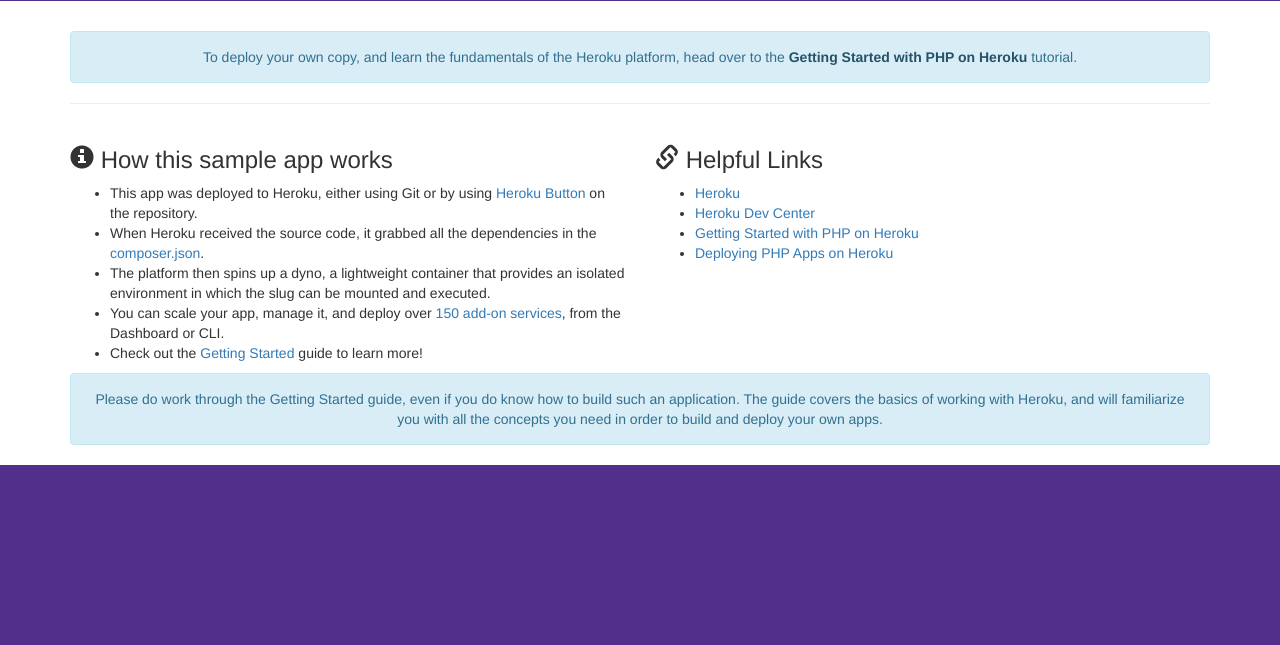
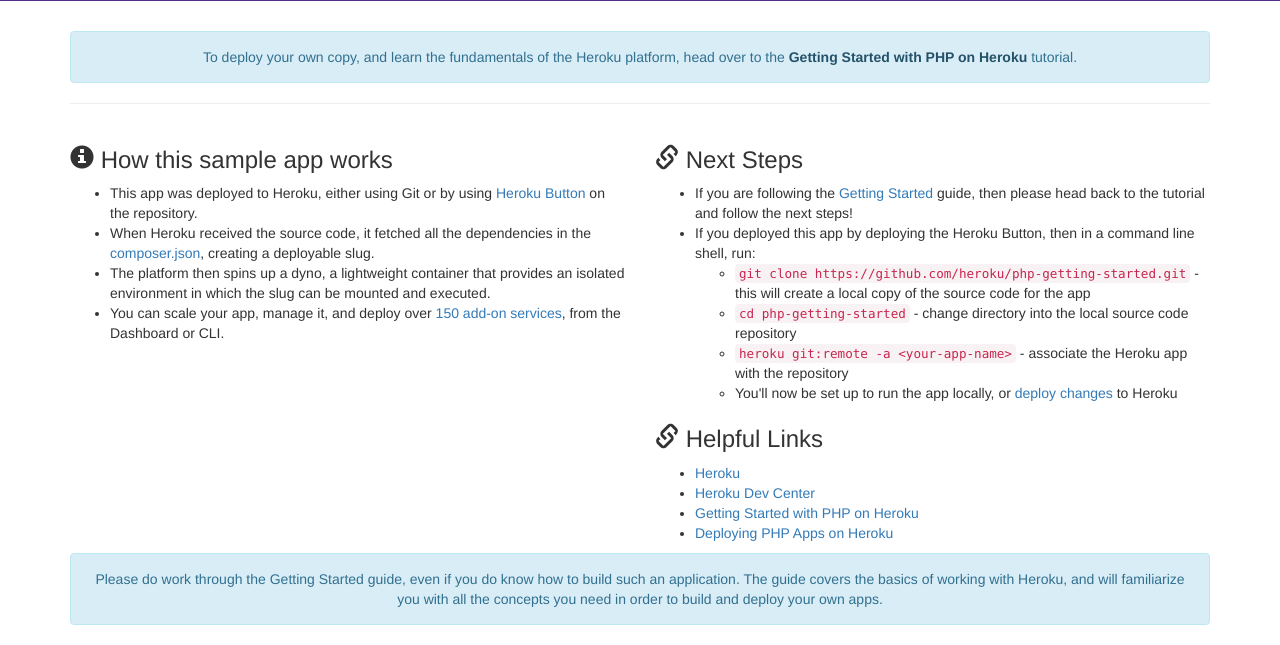
Before and after one commit to heroku/php-getting-started, a PHP site: template web/views/index.twig in a window 1280 px wide. Shown: the part 511-1156 px from the top of the page. Before the commit the page ends 976 px from the top, so only its background shows below. Run offline with PHP 8.4, Linux system fonts and the light colour scheme; the template is opened without the code that fills it, so the values that code supplies are empty; some libraries are stand-ins or nearby versions.

Commit message:
add next steps

```diff
--- a/web/views/header.html
+++ b/web/views/header.html
@@ -1,4 +1,4 @@
-<title>Getting Started</title>
+<title>PHP Getting Started on Heroku</title>
 <link rel="stylesheet" type="text/css" href="//maxcdn.bootstrapcdn.com/bootstrap/3.3.4/css/bootstrap.min.css" />
 <script src="https://ajax.googleapis.com/ajax/libs/jquery/2.1.3/jquery.min.js"></script>
 <script type="text/javascript" src="//maxcdn.bootstrapcdn.com/bootstrap/3.3.4/js/bootstrap.min.js"></script>
--- a/web/views/index.twig
+++ b/web/views/index.twig
@@ -23,13 +23,23 @@
       <ul>
         <li>This app was deployed to Heroku, either using Git or by using <a href="https://github.com/heroku/php-getting-started">Heroku Button</a> on the repository.</li>
 
-        <li>When Heroku received the source code, it grabbed all the dependencies in the <a href="https://github.com/heroku/php-getting-started/blob/master/composer.json">composer.json</a>.</li>
+        <li>When Heroku received the source code, it fetched all the dependencies in the <a href="https://github.com/heroku/php-getting-started/blob/master/composer.json">composer.json</a>, creating a deployable slug.</li>
         <li>The platform then spins up a dyno, a lightweight container that provides an isolated environment in which the slug can be mounted and executed.</li>
         <li>You can scale your app, manage it, and deploy over <a href="https://addons.heroku.com/">150 add-on services</a>, from the Dashboard or CLI.</li>
-        <li>Check out the <a href="https://devcenter.heroku.com/articles/getting-started-with-php">Getting Started</a> guide to learn more!</li>
       </ul>
     </div>
     <div class="col-md-6">
+      <h3><span class="glyphicon glyphicon-link"></span> Next Steps</h3>
+      <ul>
+        <li>If you are following the <a href="https://devcenter.heroku.com/articles/getting-started-with-php">Getting Started</a> guide, then please head back to the tutorial and follow the next steps!</li>
+        <li>If you deployed this app by deploying the Heroku Button, then in a command line shell, run:</li>
+        <ul>
+          <li><code>git clone https://github.com/heroku/php-getting-started.git</code> - this will create a local copy of the source code for the app</li>
+          <li><code>cd php-getting-started</code> - change directory into the local source code repository</li>
+          <li><code>heroku git:remote -a &lt;your-app-name></code> - associate the Heroku app with the repository</li>
+          <li>You'll now be set up to run the app locally, or <a href="https://devcenter.heroku.com/articles/getting-started-with-php#push-local-changes">deploy changes</a> to Heroku</li>
+        </ul>
+      </ul>
       <h3><span class="glyphicon glyphicon-link"></span> Helpful Links</h3>
       <ul>
         <li><a href="https://www.heroku.com/home">Heroku</a></li>
```
